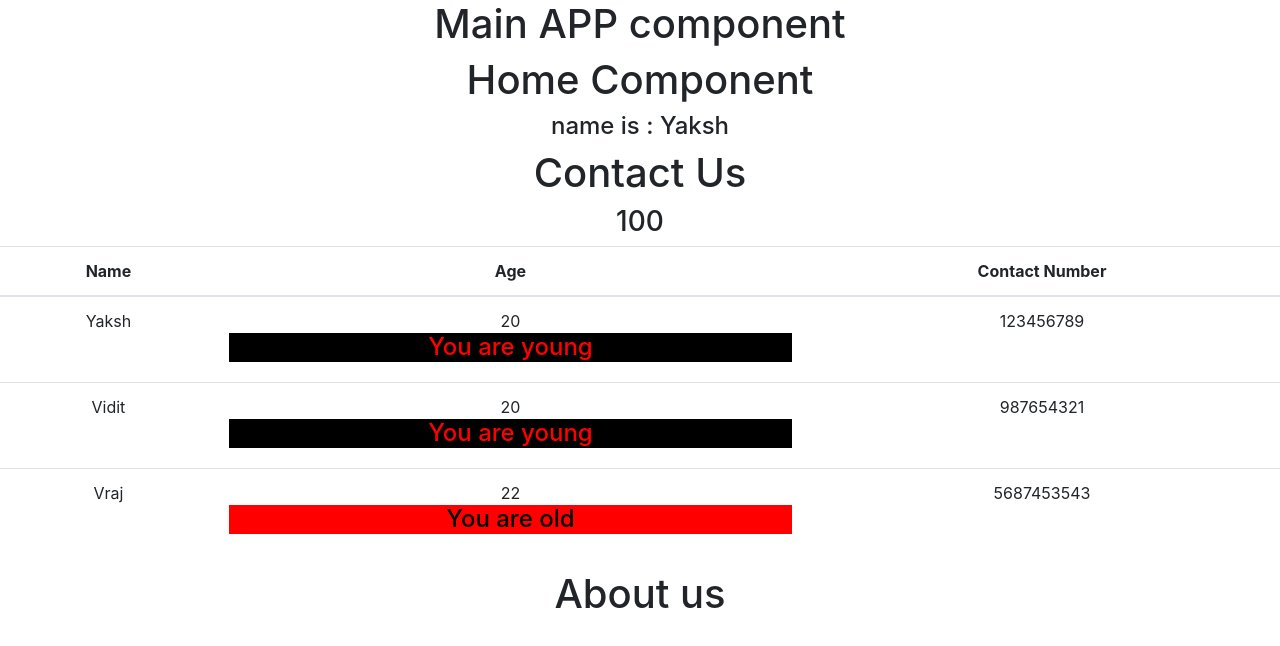
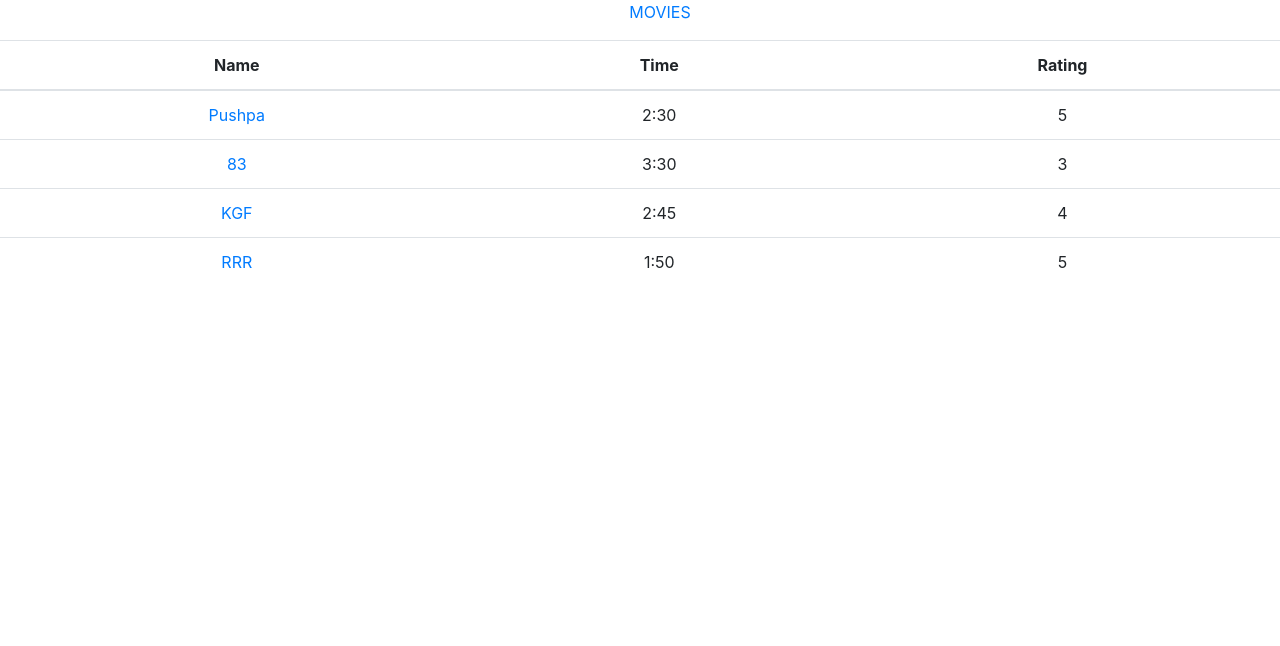
Before and after one commit to yaksh134/ReactLearning, a React (Create React App) app: page /Movies in a window 1280 px wide. Shown: the top 646 px of the page. Built offline with nearby package versions, Linux system fonts and the light colour scheme.

Commit message:
Router Routes Link

```diff
--- a/package.json
+++ b/package.json
@@ -8,6 +8,7 @@
     "@testing-library/user-event": "^13.5.0",
     "react": "^17.0.2",
     "react-dom": "^17.0.2",
+    "react-router-dom": "^6.2.2",
     "react-scripts": "5.0.0",
     "web-vitals": "^2.1.4"
   },
--- a/src/App.js
+++ b/src/App.js
@@ -4,6 +4,11 @@
 
 import AboutUs from './components/AboutUs';
 import { ContactUs } from './components/ContactUs';
+import { Link, Route, Router, Routes } from 'react-router-dom';
+import { Movies } from './components/Movies';
+import { MovieDetail } from './components/MovieDetail';
+import { MainMenu } from './components/MainMenu';
+
 
 
 function App() {
@@ -52,29 +57,43 @@
 
   // console.log(name)
 
-  var ContactPersons = [
-    {
-      name : "Yaksh",
-      age : 20,
-      contactNo : 123456789
-    },
-    {
-      name : "Vidit",
-      age : 20,
-      contactNo : 987654321
-    },
-    {
-      name : "Vraj",
-      age : 22,
-      contactNo : 5687453543
-    }
+  // var ContactPersons = [
+  //   {
+  //     name : "Yaksh",
+  //     age : 20,
+  //     contactNo : 123456789
+  //   },
+  //   {
+  //     name : "Vidit",
+  //     age : 20,
+  //     contactNo : 987654321
+  //   },
+  //   {
+  //     name : "Vraj",
+  //     age : 22,
+  //     contactNo : 5687453543
+  //   }
 
-  ]
-  var x = 100
-  var homeName = "Yaksh"
+  // ]
+  // var x = 100
+  // var homeName = "Yaksh"
   return (
     <div className="App">
-      {/* <h1>Bye World</h1>
+      {<div>
+        <MainMenu/>
+
+
+
+      <Routes>
+        <Route path='/Movies' element={<Movies/>}/>
+        <Route path='/Movies/MoviesDetail/:name' element={<MovieDetail/>}/>
+      </Routes>
+      </div>
+
+
+
+
+      /* <h1>Bye World</h1>
       <h2>{c}</h2>
       <h2>Salary is  : {salary}</h2>
       <h2>{name}</h2>
@@ -106,14 +125,14 @@
 
     </div> */
 
-    <div>
-      <h1>Main APP component</h1>
-    <Home homeName={homeName} />
+    // <div>
+    //   <h1>Main APP component</h1>
+    // <Home homeName={homeName} />
 
-    <ContactUs contactPersons = {ContactPersons} x ={x}/>
-    <AboutUs/>
+    // <ContactUs contactPersons = {ContactPersons} x ={x}/>
+    // <AboutUs/>
 
-    </div>
+    // </div>
 
 
     }
--- a/src/components/ContactUs.js
+++ b/src/components/ContactUs.js
@@ -1,51 +1,45 @@
-import React from 'react'
+import React from "react";
 
-export const ContactUs = (props) => {
-
+export const ContactUs = ({ contactPersons }, { x }) => {
   var sty = {
-        color : "red",
-        background : "black"
-    }
+    color: "red",
+    background: "black",
+  };
 
   var sty1 = {
-        color : "black",
-        background : "red"
-    }
+    color: "black",
+    background: "red",
+  };
 
   return (
     <div>
       <h1>Contact Us</h1>
-        <h3>{props.x}</h3>
+      <h3>{x}</h3>
 
       <table class="table">
         <thead>
           <tr>
-
             <th scope="col">Name</th>
             <th scope="col">Age</th>
             <th scope="col">Contact Number</th>
           </tr>
         </thead>
         <tbody>
-      {
-      props.contactPersons.map((person)=>{
-          return(
+          {contactPersons.map((person) => {
+            return (
               <tr>
-
                 <td>{person.name}</td>
-      <td>{person.age}
-      {
-          person.age>20?<h4 style={sty1}>You are old</h4>:<h4 style={sty}> You are young</h4>
-      }
+                <td>
+                  {person.age}
+                  {person.age > 20 ? (<h4 style={sty1}>You are old</h4> ) : (<h4 style={sty}> You are young</h4>
+                  )}
                 </td>
                 <td>{person.contactNo}</td>
               </tr>
-          )
-})
-}
-
+            );
+          })}
         </tbody>
       </table>
     </div>
-  )
-}
+  );
+};
--- /dev/null
+++ b/src/components/MainMenu.js
@@ -0,0 +1,16 @@
+import React from 'react'
+import { Link } from 'react-router-dom'
+
+export const MainMenu = () => {
+
+  return (
+    <div>
+
+        <ul>
+
+                <Link to = "/Movies">MOVIES</Link>
+
+        </ul>
+    </div>
+  )
+}
--- /dev/null
+++ b/src/components/MovieDetail.js
@@ -0,0 +1,11 @@
+import React from 'react'
+import { useParams } from 'react-router-dom'
+
+export const MovieDetail = () => {
+  var name = useParams().name
+  return (
+    <div>MovieDetail
+      Name is : {name}
+    </div>
+  )
+}
--- /dev/null
+++ b/src/components/Movies.js
@@ -0,0 +1,58 @@
+import React from 'react'
+import { Link } from 'react-router-dom'
+
+export const Movies = () => {
+  var movies = [
+    {
+      name : "Pushpa",
+      time : "2:30",
+      rating : "5"
+    },
+    {
+      name : "83",
+      time : "3:30",
+      rating : "3"
+    },
+    {
+      name : "KGF",
+      time : "2:45",
+      rating : "4"
+    },
+    {
+      name : "RRR",
+      time : "1:50",
+      rating : "5"
+    }
+  ]
+  return (
+    <div>
+      <table class="table">
+        <thead>
+          <tr>
+            <th scope="col">Name</th>
+            <th scope="col">Time</th>
+            <th scope="col">Rating</th>
+          </tr>
+        </thead>
+        <tbody>
+          {movies.map((movie) => {
+            return (
+              <tr>
+                <td><Link to = {`/Movies/MoviesDetail/${movie.name}`}>{movie.name}</Link></td>
+                <td>
+                  {movie.time}
+
+                </td>
+                <td>{movie.rating}</td>
+              </tr>
+            );
+          })}
+        </tbody>
+      </table>
+
+
+
+    </div>
+
+  )
+}
--- a/src/index.js
+++ b/src/index.js
@@ -3,11 +3,12 @@
 import './index.css';
 import App from './App';
 import reportWebVitals from './reportWebVitals';
+import { BrowserRouter } from 'react-router-dom';
 
 ReactDOM.render(
-  <React.StrictMode>
+  <BrowserRouter>
     <App />
-  </React.StrictMode>,
+  </BrowserRouter>,
   document.getElementById('root')
 );
 
```
Also changed, not shown: 1 other file (tests, documents, lock files or other folders). Lines whose indentation alone changed are shown as unchanged.
